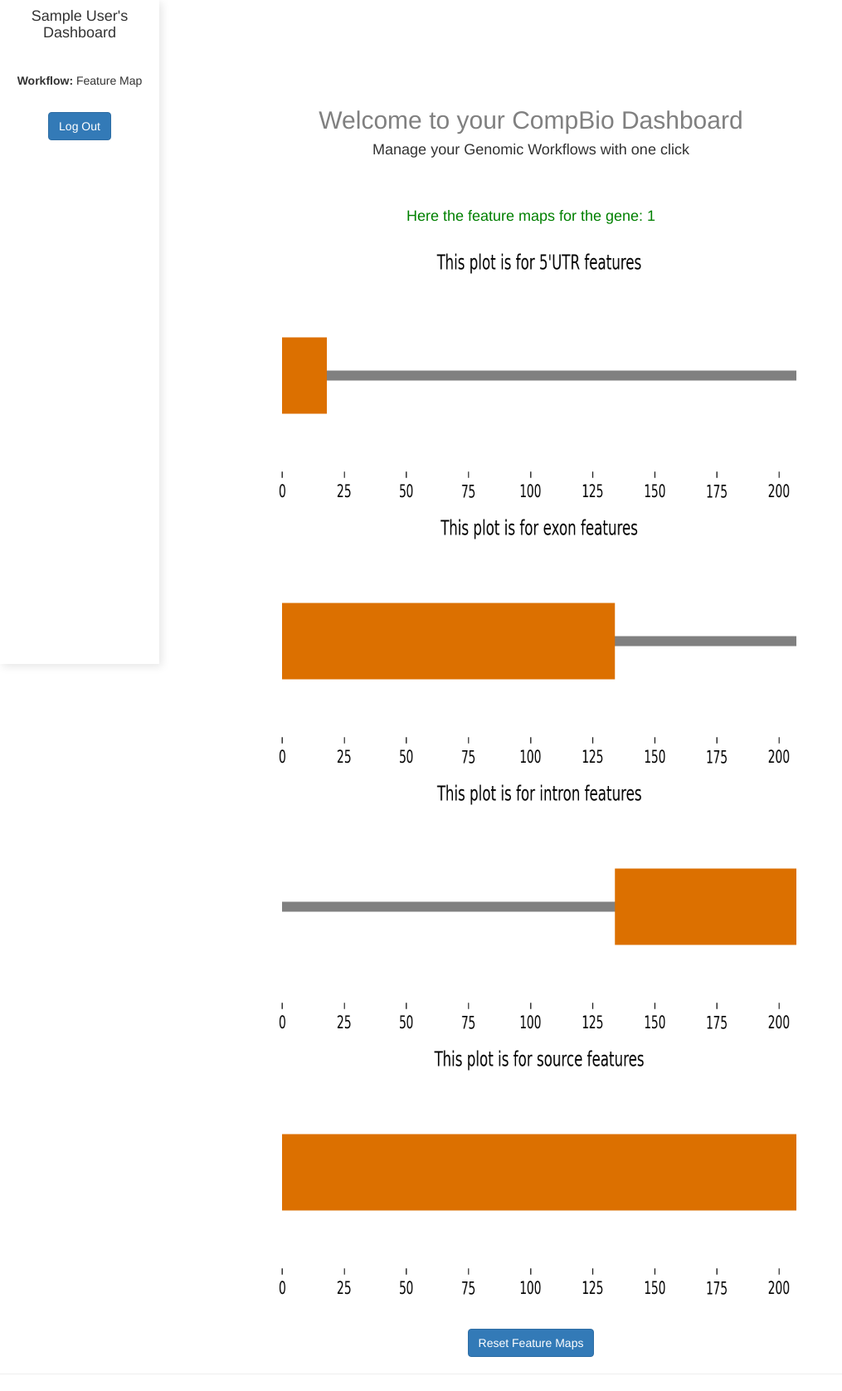
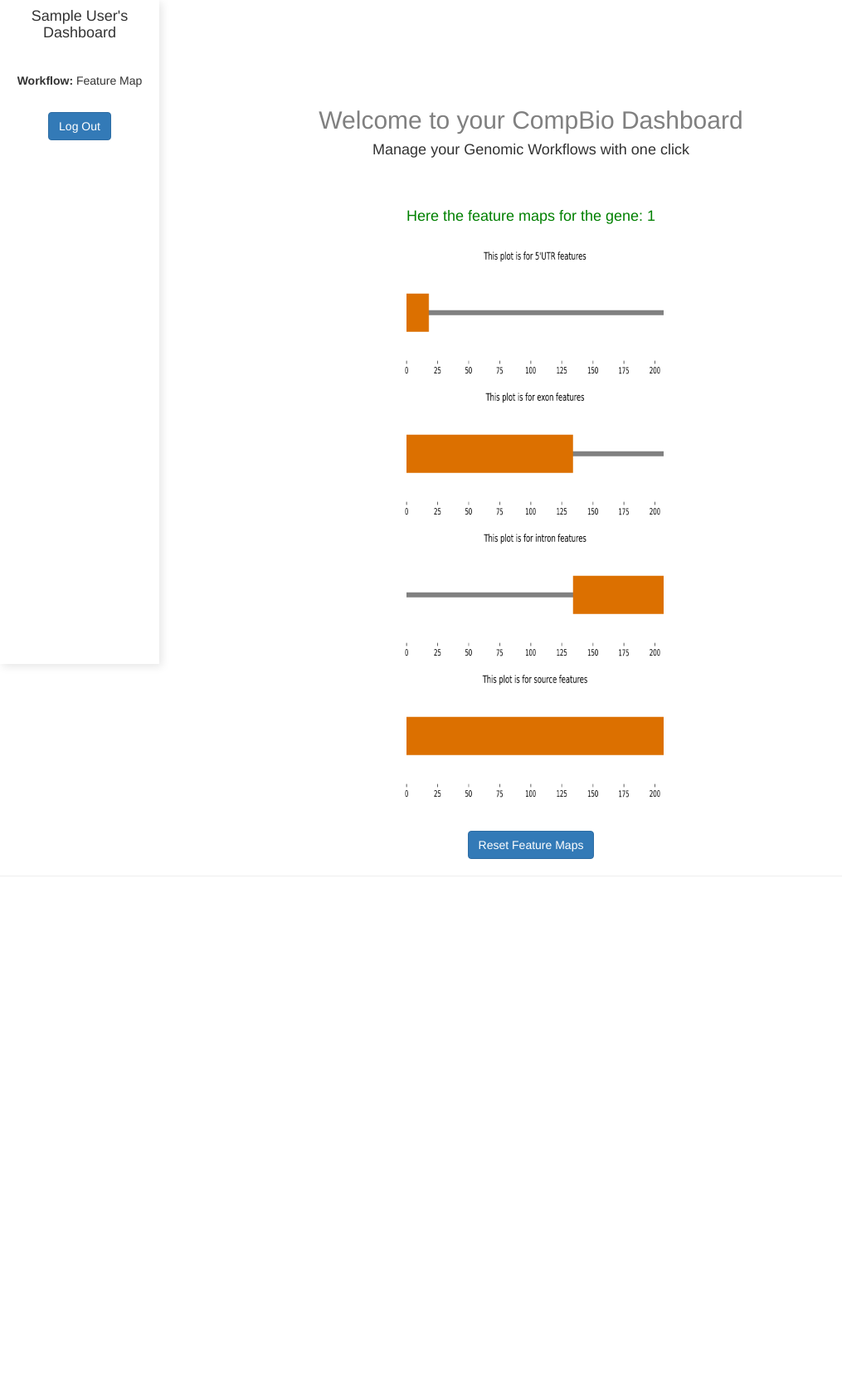
Before and after one commit to hanaleemc/compbio, a Flask app: page /feature_map in a window 1280 px wide. Shown: the whole page at 83% size, without its empty margins (0-1015 px from the left). After the commit the page ends 1056 px from the top, so only its background shows below. Run offline with Flask 2, Linux system fonts and the light colour scheme; the visitor is signed in with stand-in values (Sample User, id 1); some libraries are stand-ins or nearby versions.

Commit message:
Update app.css

```diff
--- a/app/static/css/app.css
+++ b/app/static/css/app.css
@@ -21,8 +21,8 @@ h2 {
 
 #image {
   border-radius: 10px;
-  height: 300px;
-  width: 800px;
+  height: 150px;
+  width: 400px;
   opacity: 1
 }
 
```
